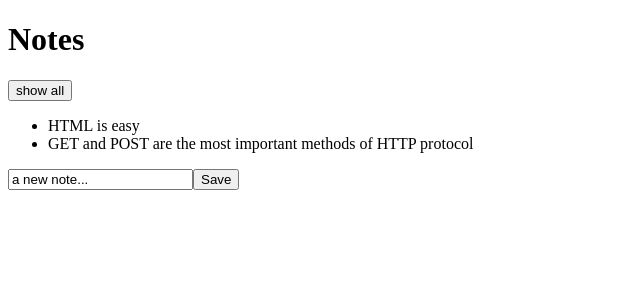
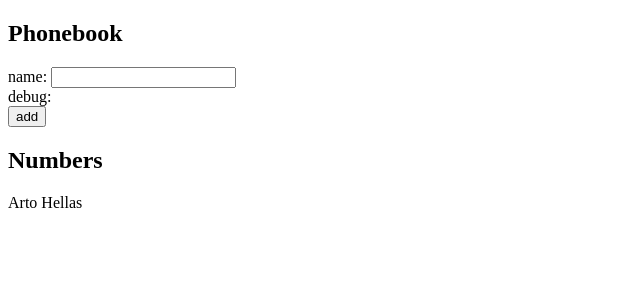
Before and after one commit to Helenagg/curse-fullStack-open, a React (Vite) app: page / in a window 1280 px wide. Shown: the top 300 px of the page, without its empty margins (0-640 px from the left). Built offline with nearby package versions, Linux system fonts and the light colour scheme.

Commit message:
exercise 2.6

```diff
--- a/src/App.jsx
+++ b/src/App.jsx
@@ -1,51 +1,41 @@
 import { useState } from "react";
-import Note from "./components/Note";
 
-const App = (props) => {
-  const [notes, setNotes] = useState(props.notes)
-  const [newNote, setNewNote] = useState('a new note...')
-  const [showAll, setShowAll] = useState(false)
-  console.log('note', notes);
-  console.log('newnote', newNote);
+const App = () => {
+  const [persons, setPersons] = useState([
+    { name: 'Arto Hellas' }
+  ])
+  const [newName, setNewName] = useState('')
 
-  const addNote = (event) => {
-    event.preventDefault()
-    const noteObject = {
-      content: newNote,
-      important: Math.random() < 0.5,
-      id: notes.length + 1
-    }
-
-    setNotes(notes.concat(noteObject))
-    setNewNote('')
+  console.log('persons', persons);
+  const handleNewName = (event) => {
+    setNewName(event.target.value)
   }
 
-  const handleNoteChange = (event) => {
-    console.log(event.target.value);
-    setNewNote(event.target.value)
+  const addPerson = (event) => {
+    event.preventDefault()
+    const newObject = {
+      name: newName
+    }
+    setPersons(persons.concat(newObject))
+    setNewName('')
   }
-
-  const notesToShow = showAll ? notes : notes.filter(note => note.important)
 
   return (
     <div>
-      <h1>Notes</h1>
-      <div>
-        <button onClick={() => setShowAll(!showAll)}>
-          show {showAll ? 'important' : 'all'}
-        </button>
-      </div>
-      <ul>
-        {notesToShow.map(note =>
-          <Note key={note.id} note={note} />
-        )}
-      </ul>
-      <form onSubmit={addNote}>
-        <input value={newNote} onChange={handleNoteChange}/>
-        <button type="submit">Save</button>
+      <h2>Phonebook</h2>
+      <form>
+        <div>
+          name: <input value={newName} onChange={handleNewName}/>
+        </div>
+        <div>debug: {newName}</div>
+        <div>
+          <button type="submit" onClick={addPerson}>add</button>
+        </div>
       </form>
+      <h2>Numbers</h2>
+      {persons.map(person => <div>{person.name}</div>)}
     </div>
-  );
-};
+  )
+}
 
 export default App;
--- a/src/main.jsx
+++ b/src/main.jsx
@@ -2,22 +2,4 @@
 
 import App from './App'
 
-const notes = [
-    {
-      id: 1,
-      content: 'HTML is easy',
-      important: true
-    },
-    {
-      id: 2,
-      content: 'Browser can execute only JavaScript',
-      important: false
-    },
-    {
-      id: 3,
-      content: 'GET and POST are the most important methods of HTTP protocol',
-      important: true
-    }
-  ]
-
-ReactDOM.createRoot(document.getElementById('root')).render(<App notes={notes}/>)
+ReactDOM.createRoot(document.getElementById('root')).render(<App />)
```
